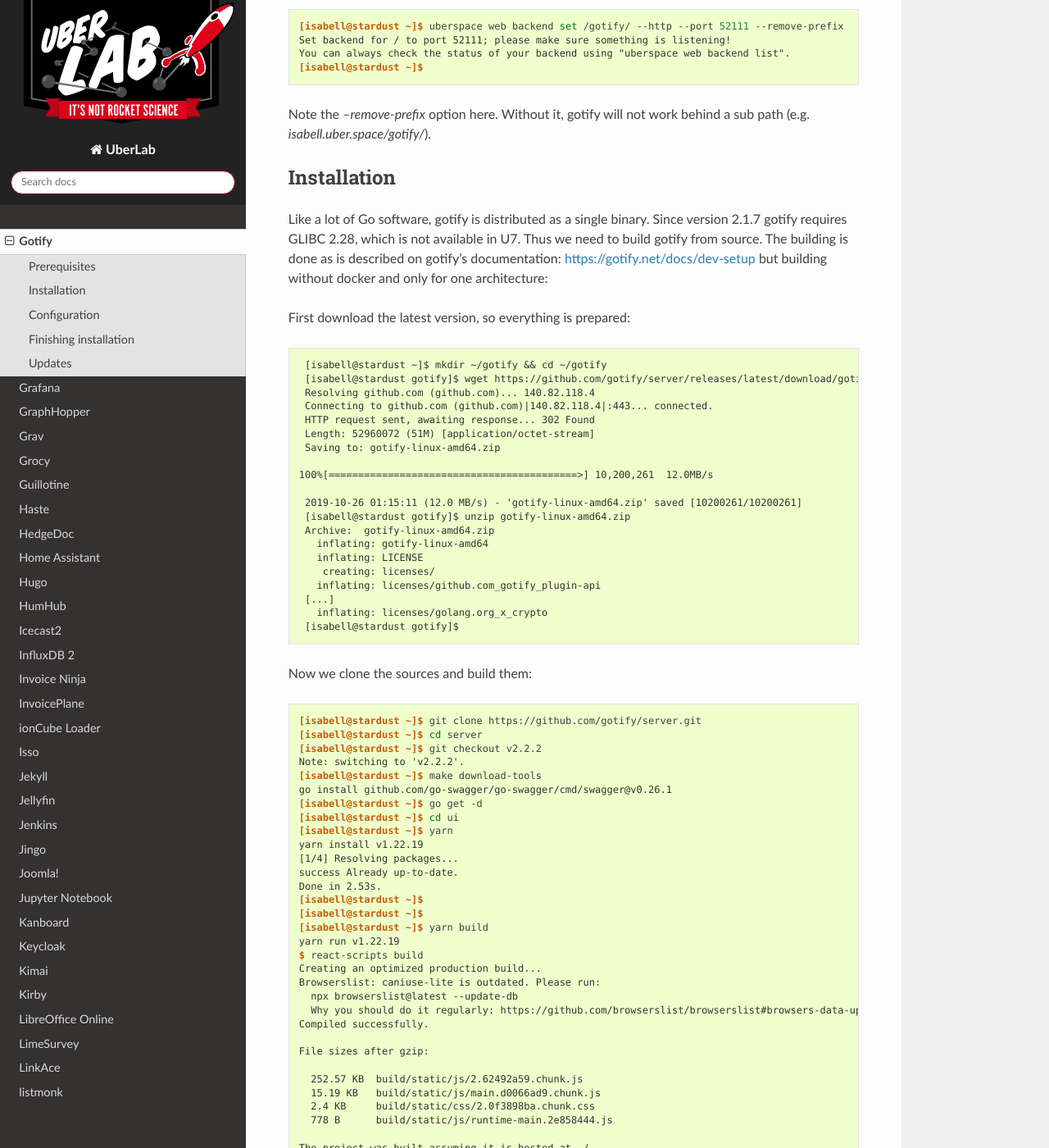
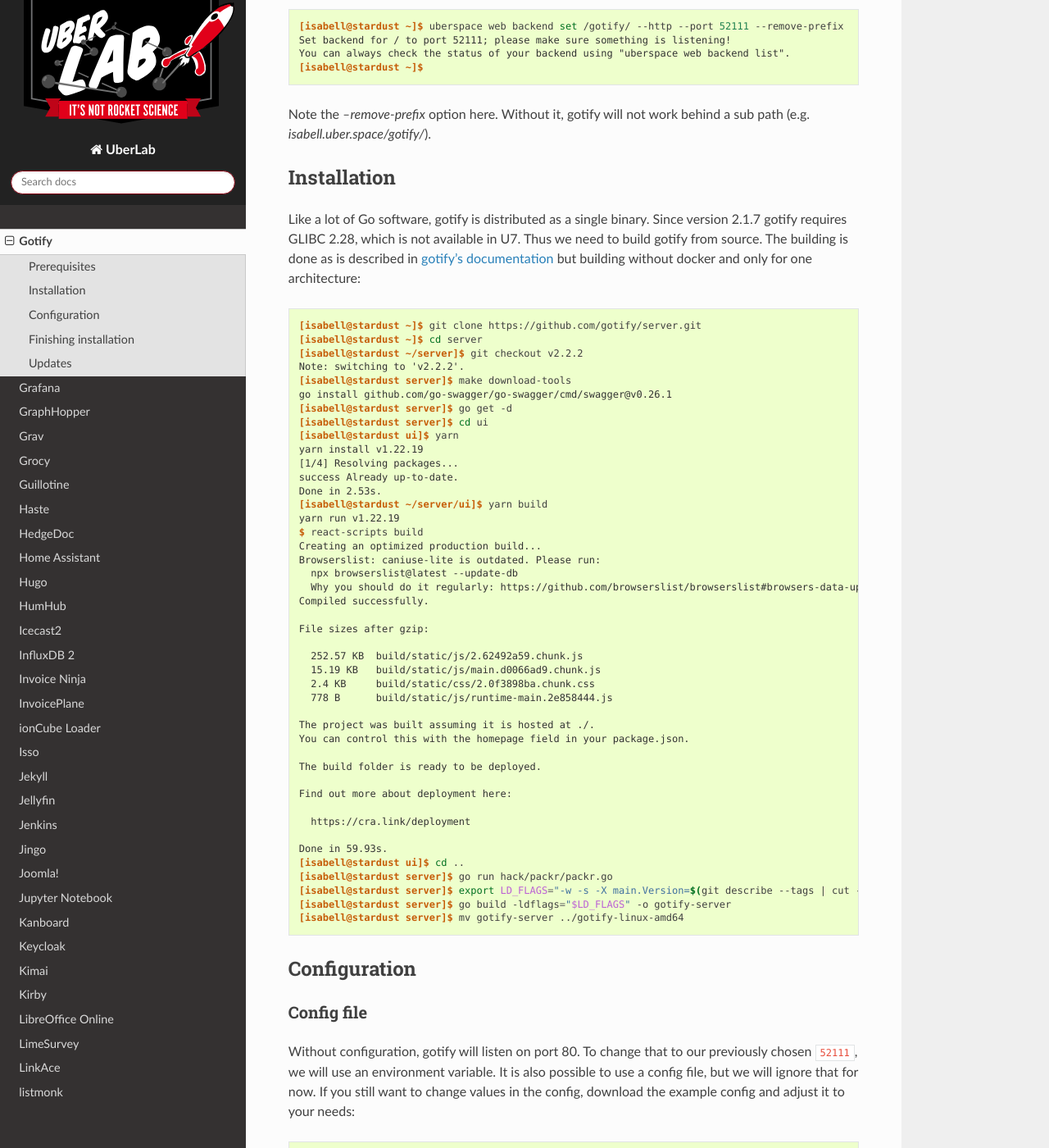
Before and after one commit to Uberspace/lab, a Sphinx documentation site: the page built from source/guide_gotify.rst, in a window 1280 px wide and 1400 px high, scrolled down 1302 px. Shown: the whole window at 82% size. Built offline with Sphinx 7.4.7 and the Read the Docs theme 2.0.0, drawn with Linux system fonts in a browser that asks for light colours; some of the changed text lies outside the part shown.

Commit message:
[gotify] cleanup build step

```diff
--- a/source/guide_gotify.rst
+++ b/source/guide_gotify.rst
@@ -54,53 +54,24 @@
 Installation
 ============
 
-Like a lot of Go software, gotify is distributed as a single binary. Since version 2.1.7 gotify requires GLIBC 2.28, which is not available in U7. Thus we need to build gotify from source. The building is done as is described on gotify's documentation: https://gotify.net/docs/dev-setup but building without docker and only for one architecture:
-
-First download the latest version, so everything is prepared:
-
-::
-
-  [isabell@stardust ~]$ mkdir ~/gotify && cd ~/gotify
-  [isabell@stardust gotify]$ wget https://github.com/gotify/server/releases/latest/download/gotify-linux-amd64.zip
-  Resolving github.com (github.com)... 140.82.118.4
-  Connecting to github.com (github.com)|140.82.118.4|:443... connected.
-  HTTP request sent, awaiting response... 302 Found
-  Length: 52960072 (51M) [application/octet-stream]
-  Saving to: gotify-linux-amd64.zip
-
- 100%[==========================================>] 10,200,261  12.0MB/s
-
-  2019-10-26 01:15:11 (12.0 MB/s) - 'gotify-linux-amd64.zip' saved [10200261/10200261]
-  [isabell@stardust gotify]$ unzip gotify-linux-amd64.zip
-  Archive:  gotify-linux-amd64.zip
-    inflating: gotify-linux-amd64
-    inflating: LICENSE
-     creating: licenses/
-    inflating: licenses/github.com_gotify_plugin-api
-  [...]
-    inflating: licenses/golang.org_x_crypto
-  [isabell@stardust gotify]$
-
-Now we clone the sources and build them:
+Like a lot of Go software, gotify is distributed as a single binary. Since version 2.1.7 gotify requires GLIBC 2.28, which is not available in U7. Thus we need to build gotify from source. The building is done as is described in `gotify's documentation <https://gotify.net/docs/dev-setup>`_ but building without docker and only for one architecture:
 
 ::
 
   [isabell@stardust ~]$ git clone https://github.com/gotify/server.git
   [isabell@stardust ~]$ cd server
-  [isabell@stardust ~]$ git checkout v2.2.2
+  [isabell@stardust ~/server]$ git checkout v2.2.2
   Note: switching to 'v2.2.2'.
-  [isabell@stardust ~]$ make download-tools
+  [isabell@stardust server]$ make download-tools
   go install github.com/go-swagger/go-swagger/cmd/swagger@v0.26.1
-  [isabell@stardust ~]$ go get -d
-  [isabell@stardust ~]$ cd ui
-  [isabell@stardust ~]$ yarn
+  [isabell@stardust server]$ go get -d
+  [isabell@stardust server]$ cd ui
+  [isabell@stardust ui]$ yarn
   yarn install v1.22.19
   [1/4] Resolving packages...
   success Already up-to-date.
   Done in 2.53s.
-  [isabell@stardust ~]$
-  [isabell@stardust ~]$
-  [isabell@stardust ~]$ yarn build
+  [isabell@stardust ~/server/ui]$ yarn build
   yarn run v1.22.19
   $ react-scripts build
   Creating an optimized production build...
@@ -126,13 +97,11 @@
     https://cra.link/deployment
 
   Done in 59.93s.
-  [isabell@stardust ~]$
-  [isabell@stardust ~]$
-  [isabell@stardust ~]$ cd ..
-  [isabell@stardust ~]$ go run hack/packr/packr.go
-  [isabell@stardust ~]$ export LD_FLAGS="-w -s -X main.Version=$(git describe --tags | cut -c 2-) -X main.BuildDate=$(date "+%F-%T") -X main.Commit=$(git rev-parse --verify HEAD) -X main.Mode=prod";
-  [isabell@stardust ~]$ go build -ldflags="$LD_FLAGS" -o gotify-server
-  [isabell@stardust ~]$ mv gotify-server ../gotify-linux-amd64
+  [isabell@stardust ui]$ cd ..
+  [isabell@stardust server]$ go run hack/packr/packr.go
+  [isabell@stardust server]$ export LD_FLAGS="-w -s -X main.Version=$(git describe --tags | cut -c 2-) -X main.BuildDate=$(date "+%F-%T") -X main.Commit=$(git rev-parse --verify HEAD) -X main.Mode=prod";
+  [isabell@stardust server]$ go build -ldflags="$LD_FLAGS" -o gotify-server
+  [isabell@stardust server]$ mv gotify-server ../gotify-linux-amd64
 
 
 Configuration
```
